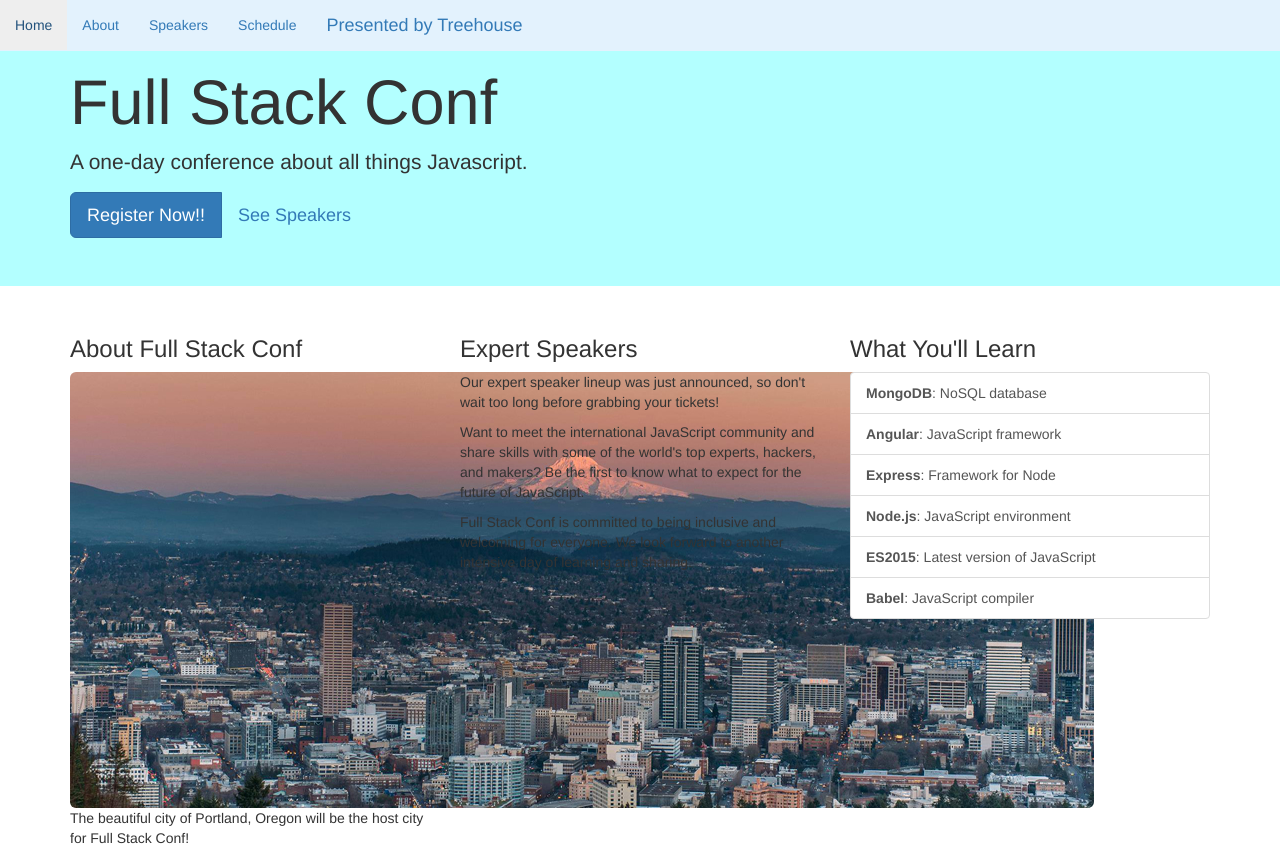
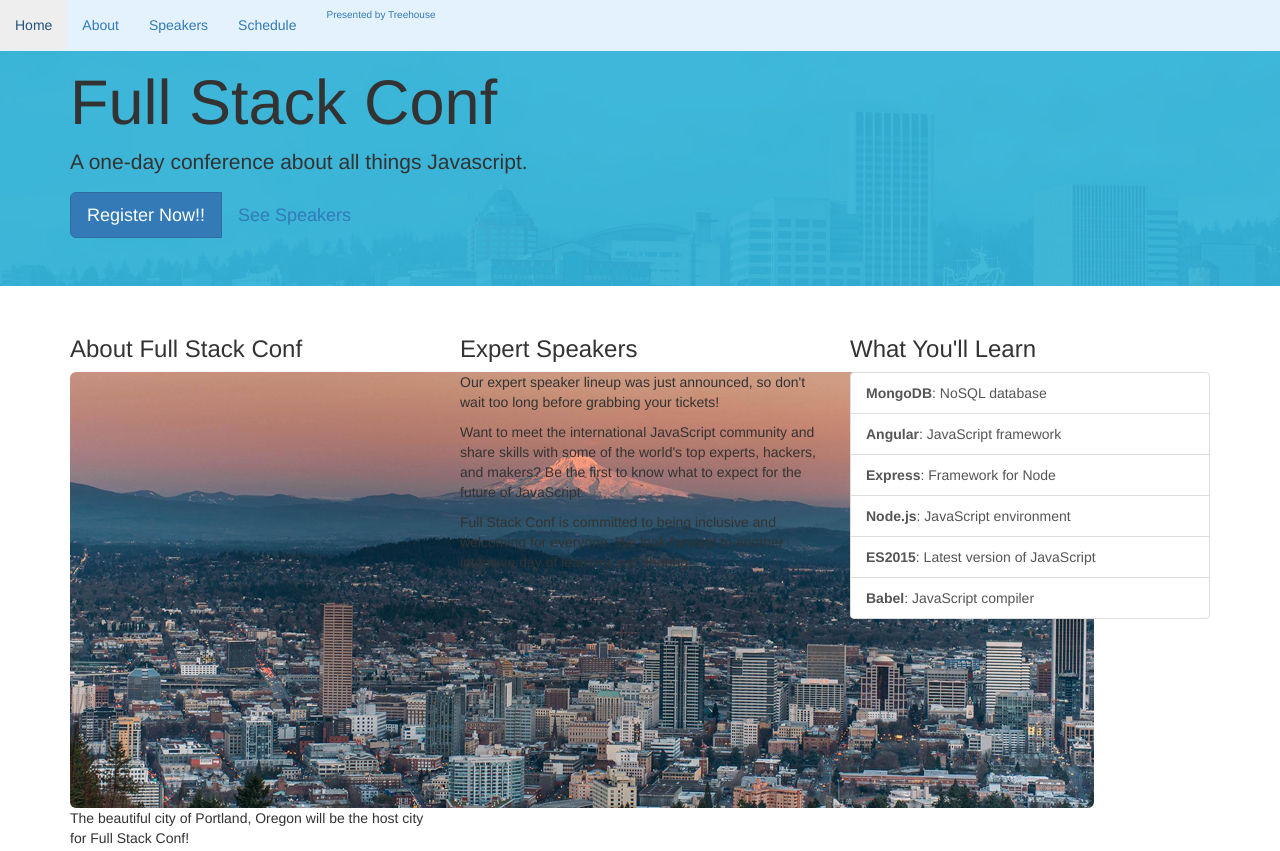
Before and after one commit to RealJasonA/Bootstrap4CouseTH, a plain HTML site: page index.html in a window 1280 px wide. Shown: the top 851 px of the page. Drawn offline with nearby package versions, Linux system fonts and the light colour scheme.

Commit message:
final commit for the course

```diff
--- /dev/null
+++ b/css/custom.css
@@ -0,0 +1,14 @@
+.navbar .navbar-brand {
+  font-size: 1rem;
+  padding-top: .45rem;
+}
+
+.jumbotron {
+  background: url('../img/jumbo-bg.jpg');
+  background-size: cover;
+}
+
+.btn,
+.active {
+  transition: 400ms;
+}
--- a/index.html
+++ b/index.html
@@ -7,6 +7,7 @@
     <title>Full Stack Conf</title>
     <!-- bootstrap css -->
     <link rel="stylesheet" href="https://maxcdn.bootstrapcdn.com/bootstrap/4.0.0-alpha.2/css/bootstrap.min.css" integrity="sha384-y3tfxAZXuh4HwSYylfB+J125MxIs6mR5FOHamPBG064zB+AFeWH94NdvaCBm8qnd" crossorigin="anonymous">
+    <link rel="stylesheet" href="css/custom.css">
   </head>
   <body id="home" data-spy="scroll" data-target=".navbar" data-offset="100">
 
```
Also changed, not shown: 1 other file.
